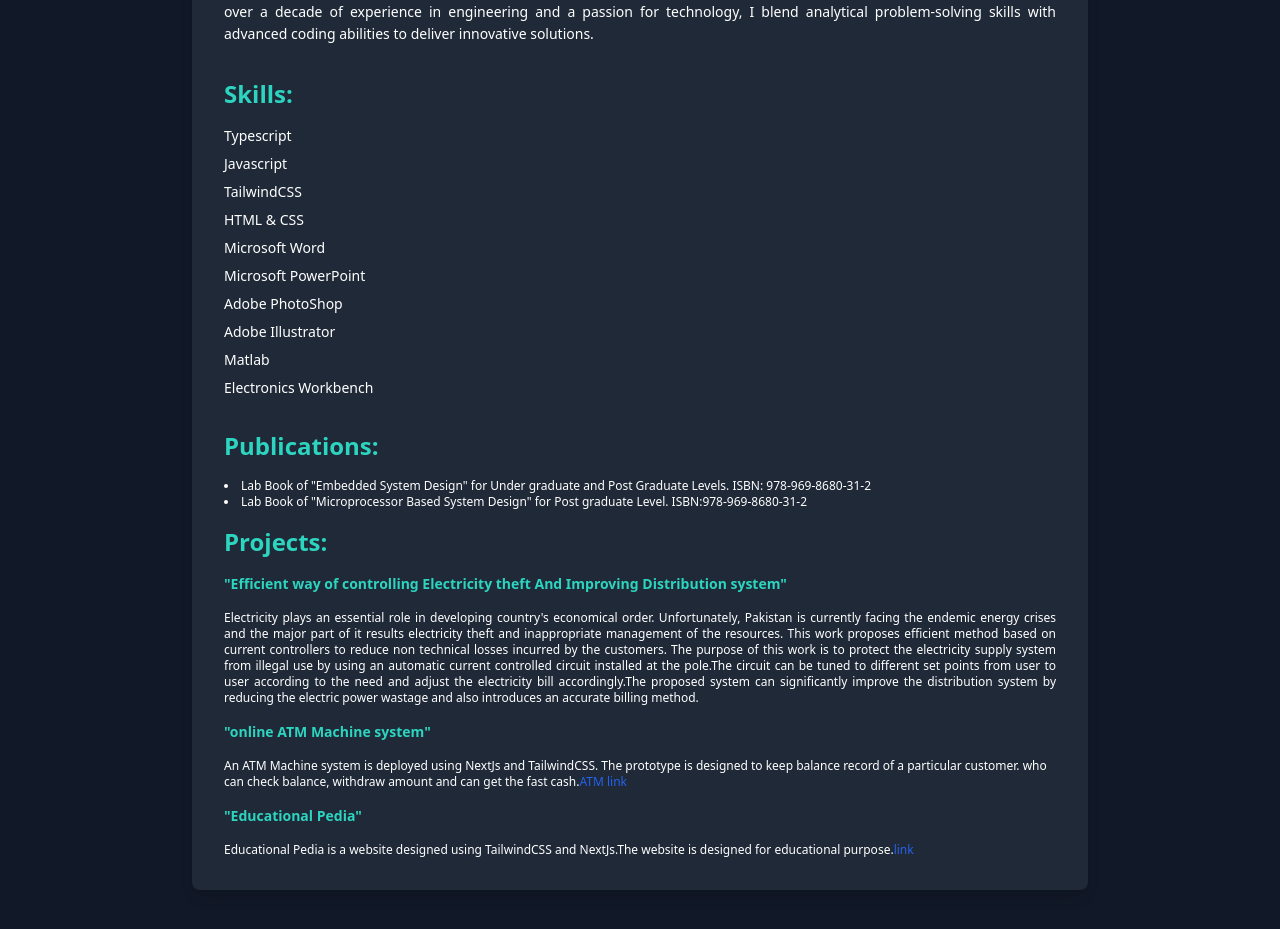
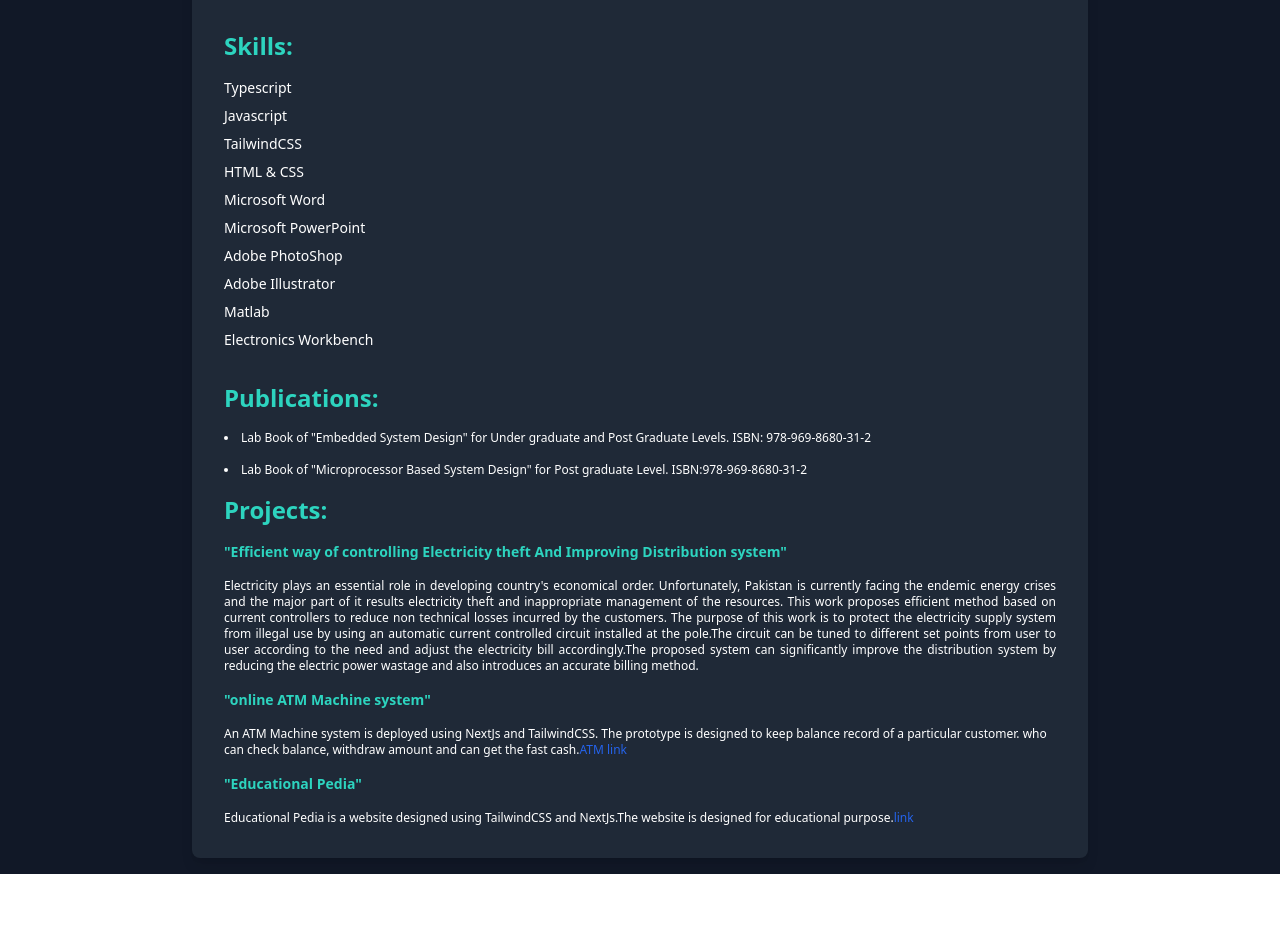
Before and after one commit to Mehnazar/portfolio-milestone, a Next.js app in the folder my-app/: page / in a window 1280 px wide. Shown: the part 421-1350 px from the top of the page. After the commit the page ends 1295 px from the top, so only its background shows below. Built offline with nearby package versions, Linux system fonts and the light colour scheme.

Commit message:
tag errors resolved

```diff
--- a/my-app/app/About/page.tsx
+++ b/my-app/app/About/page.tsx
@@ -1,7 +1,7 @@
 import Header from "@/components/header/header"
 
 export default function About(){
-    return(<div className="bg-gray-900 text-white md:p-16"><Header/>
+    return(<div className="bg-gray-900 text-white md:p-4"><Header/>
     <div className=" max-w-4xl mx-auto bg-gray-800 rounded-lg shadow-lg p-8 md:p-16">
 
 <div>
--- a/my-app/app/contact/page.tsx
+++ b/my-app/app/contact/page.tsx
@@ -2,18 +2,18 @@ import Header from "@/components/header/header"
 
 {/* Contact Information */}
 export default function Contact(){
-    return(<div className="h-screen bg-gray-900 text-white md:p-16"><Header/>
+    return(<div className="h-screen bg-gray-900 text-white md:p-4"><Header/>
     <div className="max-w-4xl mx-auto bg-gray-800 rounded-lg shadow-lg p-8">
 
         <h1 className="text-3xl font-bold">Contact Information </h1>
-<div className="mt-8 border-t border-gray-700 pt-4 mt-8">
-<p className="text-l">
+<div className="text-l mt-8 border-t border-gray-700 pt-4 mt-8">
+
   <li>Phone: +92-346-3863672</li>
   <li>Email: <a href="s.mehnazar@yahoo.com">s.mehnazar@yahoo.com</a> </li>
   <li><a href=" Github:github:https://github.com/Mehnazar">Github:github:https://github.com/Mehnazar</a></li>
   <li> Linkedin:<a href="linkedin:linkedin.com/in/mehnazar-umair-2972ba2ba">Mehnazar Umair</a> </li>
   <li>Address: Nazimabad, Khi,Sindh </li>
-</p>
+
 </div>
 </div>
 </div>
--- a/my-app/app/page.tsx
+++ b/my-app/app/page.tsx
@@ -3,7 +3,7 @@ import Header from "@/components/header/header";
 export default function CV() {
   return (
 
-    <div className="bg-gray-900 text-white md:p-16">
+    <div className="bg-gray-900 text-white md:p-4">
       <Header/>
       <div className="max-w-4xl mx-auto bg-gray-800 rounded-lg shadow-lg p-8">
         {/* Profile Section */}
@@ -36,7 +36,7 @@ export default function CV() {
         {/* Skills Section */}
         <div className="mb-8">
           <h2 className="text-teal-400 text-2xl font-semibold">Skills:</h2>
-          <p>
+
             <ul className="mt-4 space-y-2 text-sm">
             <li>Typescript</li>
             <li>Javascript</li>
@@ -50,22 +50,19 @@ export default function CV() {
             <li>Electronics Workbench</li>
 
           </ul>
-          </p>
-        </div>
+                  </div>
 
         {/* Job Experience */}
         <div>
           <h2 className="text-teal-400 text-2xl font-semibold">
             Publications:
           </h2>
-          <div className="mt-4 space-y-4">
-            <div>
-               <p className="text-xs">
+          <div className="text-xs mt-4 space-y-4">
+
                 <li>Lab Book of "Embedded System Design" for Under graduate and Post Graduate Levels.
                   ISBN: 978-969-8680-31-2</li>
                   <li> Lab Book of "Microprocessor Based System Design" for Post graduate Level. ISBN:978-969-8680-31-2</li>
-              </p>
-            </div>
+
 
             <div>
           <h2 className="text-teal-400 text-2xl font-semibold">Projects:</h2>
```
